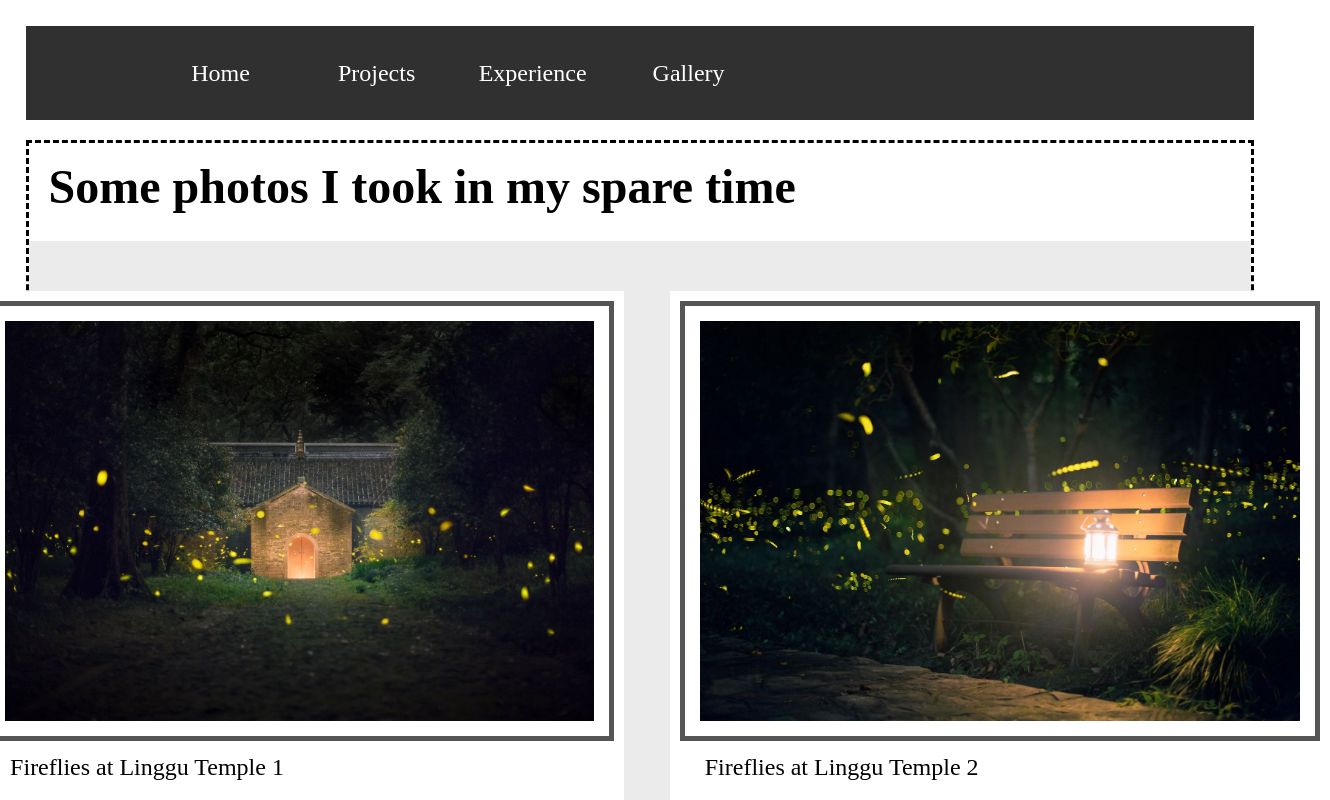
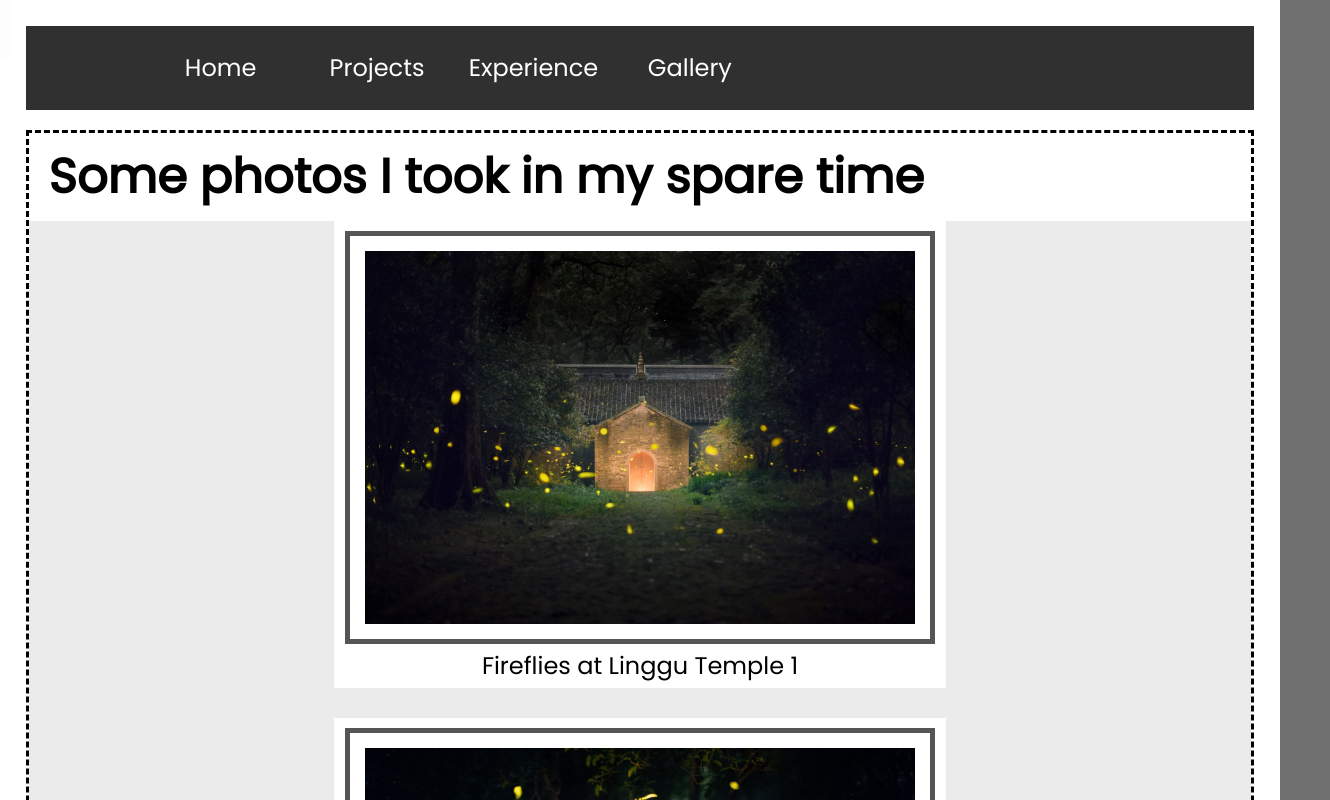
Before and after one commit to hanbo3554/portfolio-content, a plain HTML site: page gallery.html in a window 1280 px wide. Shown: the top 800 px of the page, 1330 px wide, since content can reach past the window. Drawn offline with Linux system fonts and the light colour scheme.

Commit message:
check point 3

```diff
--- a/css/style.css
+++ b/css/style.css
@@ -2,17 +2,45 @@ body{
 	margin:1%;
 	padding:1%;
 	font-size:150%;
+	font-family: "Poppins", sans-serif;
+	background-image: url("../images/maxresdefault.jpg");
+	background-color: #707070;
+	background-size: cover;
+	background-position: center;
+	background-repeat: no-repeat;
+	height: 100%;
 }
 
-h1{
+
+#logo{
+	animation: 2s fadeIn;
+}
+
+.project{
+	display: grid;
+	grid-template-rows: 5% 85% 5% 5%;
+	gap: 20px;
+
+	/*
+	justify-items: center;
+	justify-content: center;
+	margin-top: 10px;
+	padding: 50px 200px;
+	*/
+}
+
+
+
+h1, h2{
 	font-size: 2em;
 	font-weight: bold;
 }
 
 
-h2{
-	font-size: 2em;
-	font-weight: bold;
+.index img, .project img, .experience img{
+	max-width: 500px;
+	width: 50%;
+	height: auto;
 }
 
 main{
@@ -21,8 +49,12 @@ main{
 }
 
 
+header{
+	width: 100%;
+}
+
 nav{
-	padding: 35px 120px;
+	padding: 30px 120px;
 	background-color: #303030;
 }
 
@@ -46,29 +78,33 @@ nav a:hover{
 
 
 .gallery {
-	display: grid;
-	grid-template-columns: repeat(2, 1fr);
-	grid-template-rows: repeat(3, 600px);
-	gap: 20px;
-	margin-top: 10px;
-	padding: 50px 200px;
-	justify-items: center;
-	justify-content: center;
+	display: flex;
+	flex-wrap: wrap;
+	align-items: center;
+	flex-direction: column;
+	gap: 30px;
 	background-color: rgb(235, 235, 235);
 }
 
 .gallery figure {
+	display: flex;
+	align-items: center;
+	flex-direction: column;
 	background-color: rgb(255, 255, 255);
 	color: rgb(0, 0, 0);
+	padding-bottom: 10px;
+	width: 50%;
+	height: auto;
 }
 
 .gallery figcaption{
-	padding-left: 35px;
+	/*padding-left: 35px;*/
+	text-align: center;
 }
 
 .gallery img{
-    height: 400px;
-	width:auto;
+	width: 90%;
+	height: auto;
 	border: 5px solid #555;
     padding: 15px;
     margin: 10px;
@@ -84,3 +120,21 @@ nav a:hover{
 p, h1, h2 {
     padding: 20px;
 }
+
+
+
+@keyframes fadeIn {
+	from {
+		opacity: 0%;
+	}
+	to {
+		opacity: 100%;
+	}
+}
+
+
+@media screen and (prefers-reduced-motion: reduce){
+	.gallery img{
+	  animation: none;
+	}
+  }
--- a/gallery.html
+++ b/gallery.html
@@ -7,6 +7,9 @@
 	<link rel="icon" href="images/favicon.ico">
 	<link rel="stylesheet" href="css/html5reset.css">
 	<link rel="stylesheet" href="css/style.css">
+  <link rel="stylesheet" href="https://fonts.googleapis.com/css?family=Poppins">
+  <meta name="viewport" content="width=device-width, initial-scale=1">
+  <link rel="stylesheet" href="https://cdnjs.cloudflare.com/ajax/libs/font-awesome/4.7.0/css/font-awesome.min.css">
   <title>gallery</title>
 </head>
 
@@ -68,7 +71,7 @@
 
         <figure>
             <img src="images/skyline.jpg" alt="skyline"/>
-			      <figcaption>This is a composite photo that I used to practice my Photoshop skills</figcaption>
+			      <figcaption>NYC Skyline</figcaption>
         </figure>
       </div>
 
@@ -77,7 +80,7 @@
   </main>
 
   <footer>
-    <p>Contact me at hanbo@umich.edu </p>
+    <p>Contact me at hanbo@umich.edu <i class="fa fa-envelope"></i></p>
   </footer>
 
 
```
Also changed, not shown: experience.html (+10 -10 lines), index.html (+11 -7 lines), projects.html (+11 -11 lines), images/maxresdefault.jpg (added).
